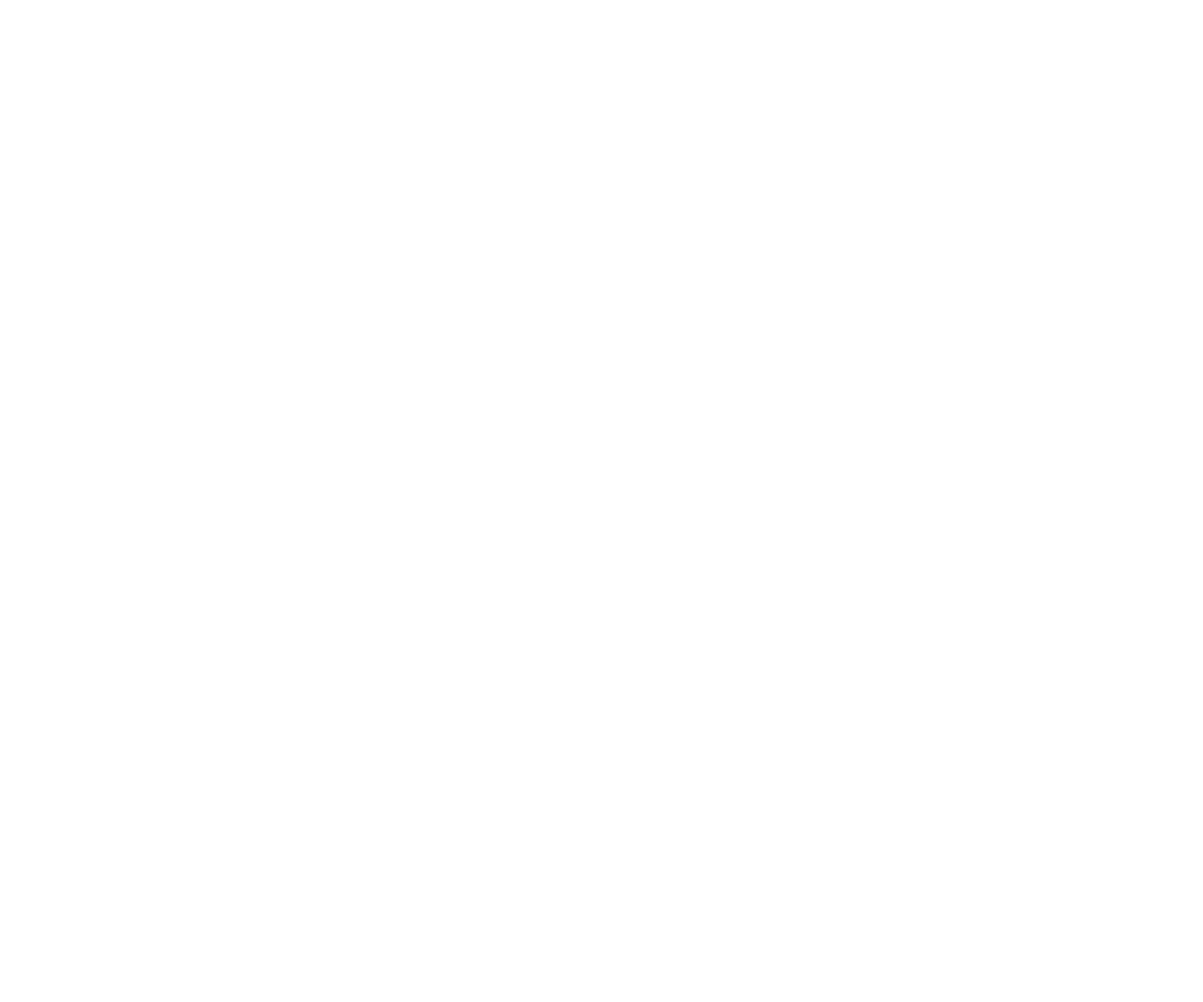
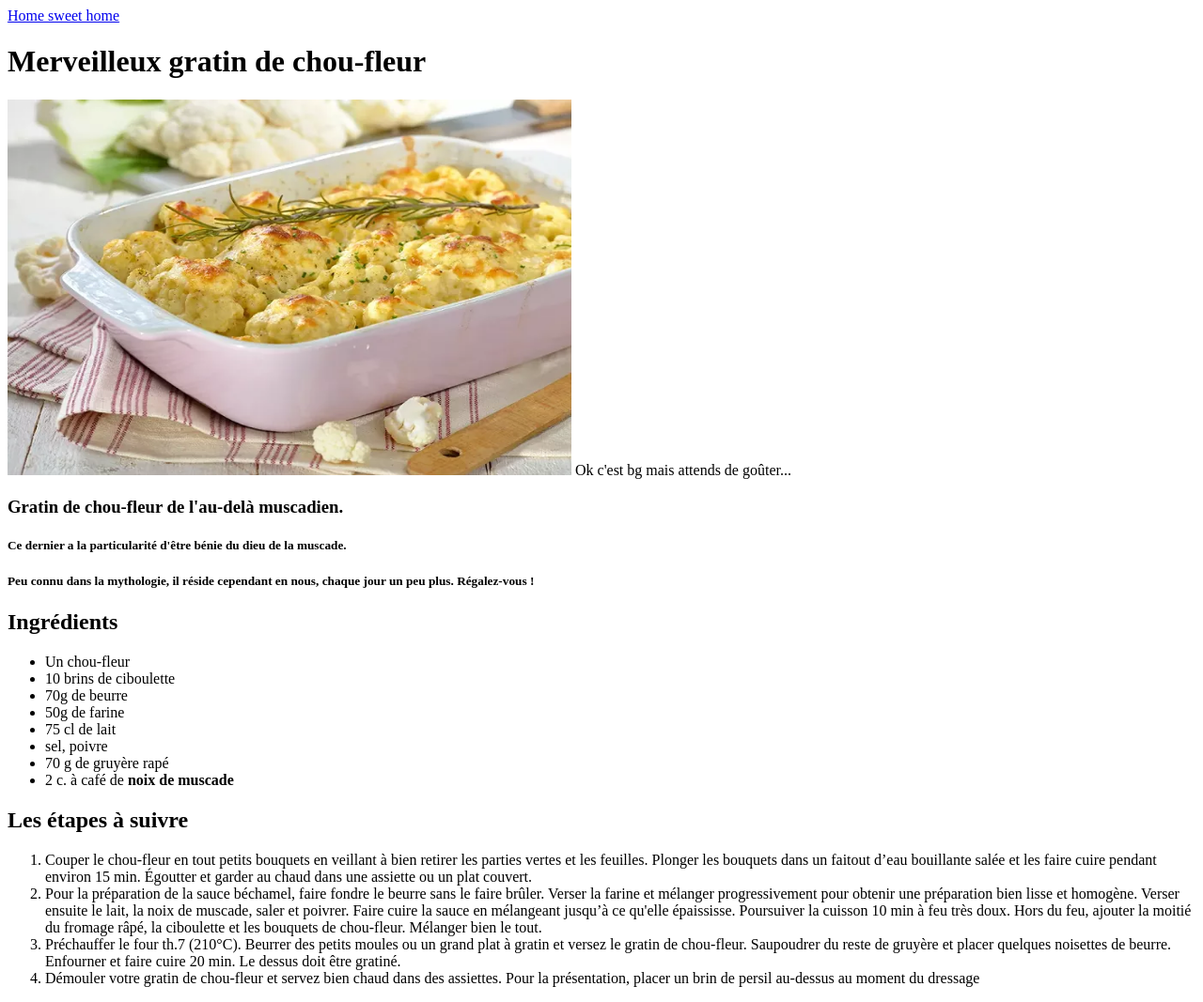
Before and after one commit to nanadocte/odin-recipes, a plain HTML site: page recipies/gratinchoufleur.html in a window 1280 px wide. Shown: the whole page at 94% size. Before the commit the page ends 800 px from the top, so only its background shows below. Drawn offline with Linux system fonts and the light colour scheme.

Commit message:
Add some content

```diff
--- a/recipies/gratinchoufleur.html
+++ b/recipies/gratinchoufleur.html
@@ -0,0 +1,35 @@
+<!DOCTYPE html>
+<html lang="en">
+<head>
+    <meta charset="UTF-8">
+    <meta name="viewport" content="width=device-width, initial-scale=1.0">
+    <title>Gratin de chou-fleur</title>
+</head>
+<body>
+    <a href="../index.html">Home sweet home</a>
+    <h1> Merveilleux gratin de chou-fleur</h1>
+    <p><img src="../img/gcf.jpg" alt="Succulent visuel d'un gratin de chou-fleur" height="400" width="600"> Ok c'est bg mais attends de goûter...</p>
+    <h3>Gratin de chou-fleur de l'au-delà muscadien.</h3>
+       <h5>Ce dernier a la particularité d'être bénie du dieu de la muscade. </h5>
+       <h5>Peu connu dans la mythologie, il réside cependant en nous, chaque jour un peu plus. Régalez-vous !</h5>
+    <h2> Ingrédients</h2>
+    <ul>
+        <li>Un chou-fleur</li>
+        <li>10 brins de ciboulette</li>
+        <li>70g de beurre</li>
+        <li>50g de farine</li>
+        <li>75 cl de lait</li>
+        <li>sel, poivre</li>
+        <li>70 g de gruyère rapé</li>
+        <li>2 c. à café de <strong>noix de muscade</strong></li>
+    </ul>
+    <h2>Les étapes à suivre</h2>
+        <ol>
+            <li>Couper le chou-fleur en tout petits bouquets en veillant à bien retirer les parties vertes et les feuilles. Plonger les bouquets dans un faitout d’eau bouillante salée et les faire cuire pendant environ 15 min. Égoutter et garder au chaud dans une assiette ou un plat couvert.</li>
+            <li>Pour la préparation de la sauce béchamel, faire fondre le beurre sans le faire brûler. Verser la farine et mélanger progressivement pour obtenir une préparation bien lisse et homogène. Verser ensuite le lait, la noix de muscade, saler et poivrer. Faire cuire la sauce en mélangeant jusqu’à ce qu'elle épaississe. Poursuiver la cuisson 10 min à feu très doux. Hors du feu, ajouter la moitié du fromage râpé, la ciboulette et les bouquets de chou-fleur. Mélanger bien le tout.</li>
+            <li>Préchauffer le four th.7 (210°C). Beurrer des petits moules ou un grand plat à gratin et versez le gratin de chou-fleur. Saupoudrer du reste de gruyère et placer quelques noisettes de beurre. Enfourner et faire cuire 20 min. Le dessus doit être gratiné.</li>
+            <li>Démouler votre gratin de chou-fleur et servez bien chaud dans des assiettes. Pour la présentation, placer un brin de persil au-dessus au moment du dressage</li>
+        </ol>
+
+</body>
+</html>
```
Also changed, not shown: index.html (+2 -2 lines), recipies/endivesaujambon.html (+6 -6 lines), img/muscade.jpg (added).
